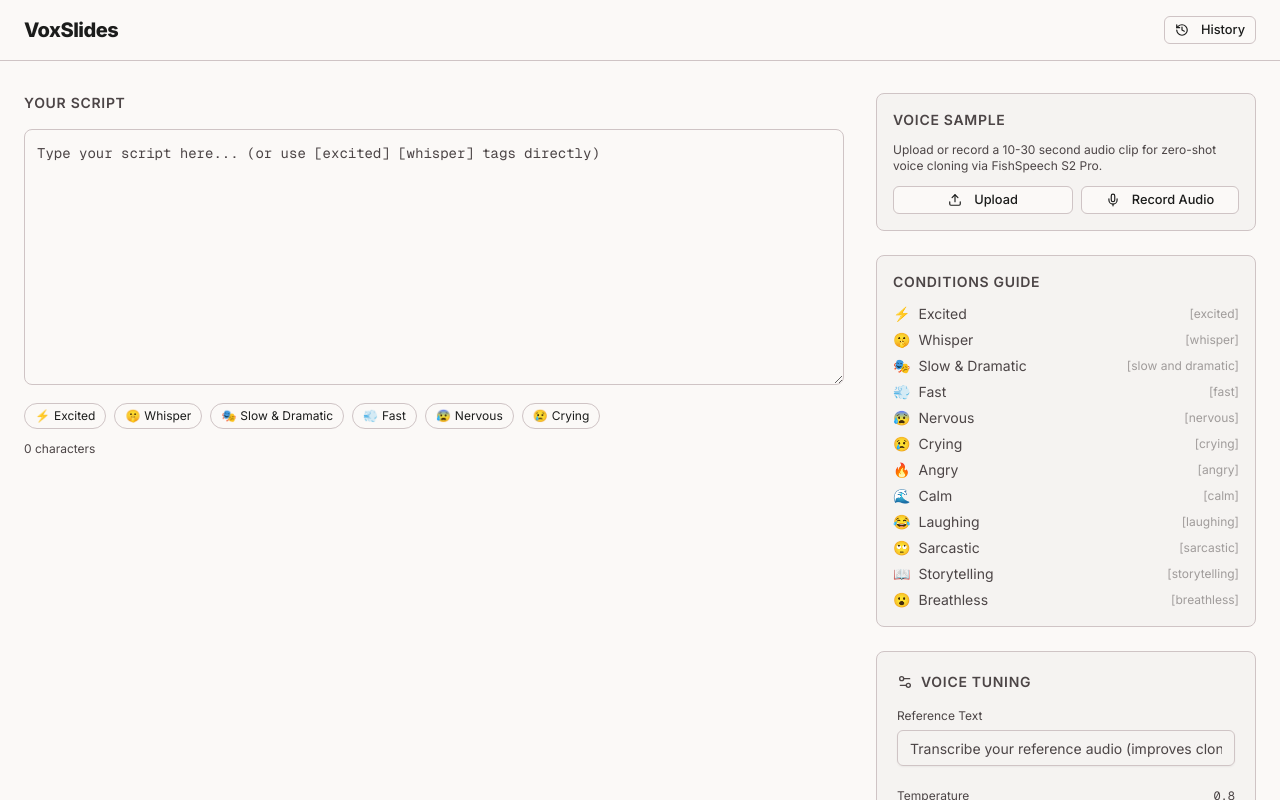
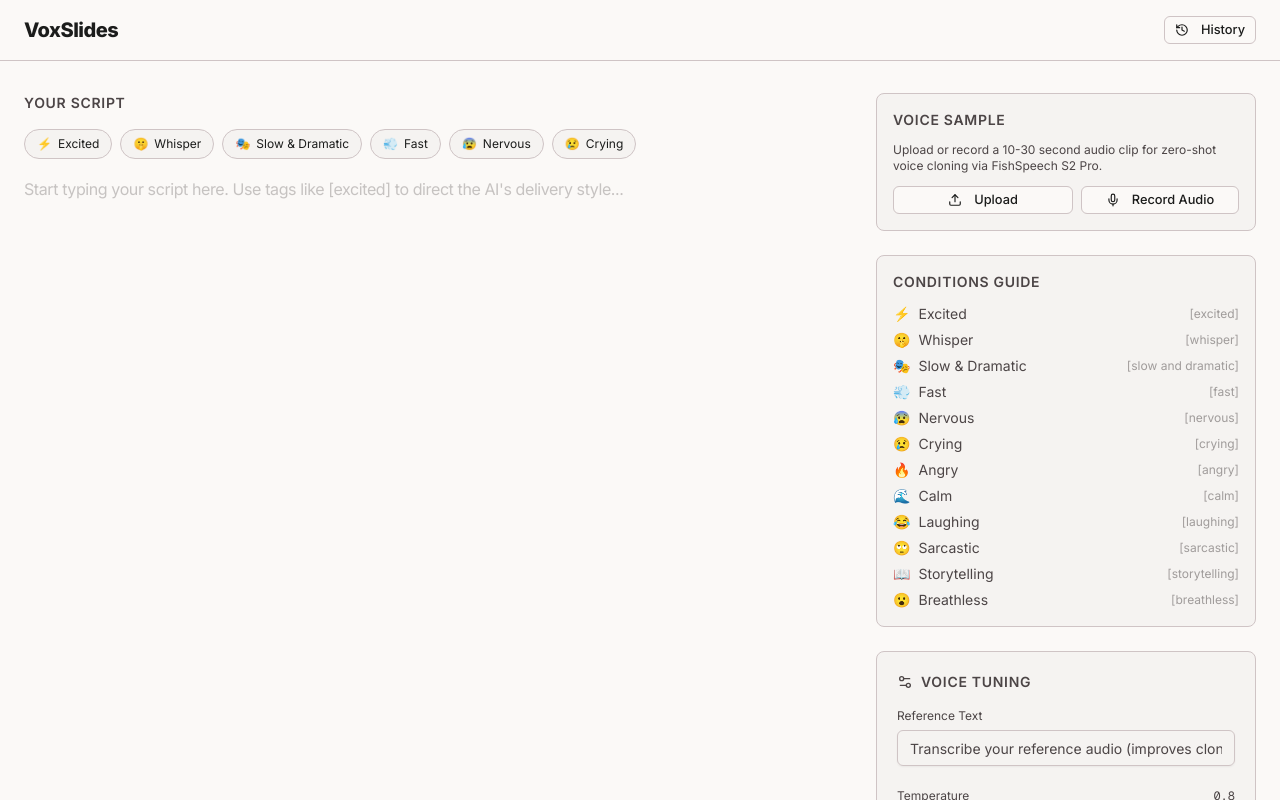
Before and after one commit to acrticsludge/VoxSlides, a Next.js app in the folder frontend/: page / in a window 1280 px wide. Shown: the top 800 px of the page. Built offline with nearby package versions, Linux system fonts and the light colour scheme.

Commit message:
style: rewrite SlotEditor with Figma styling

```diff
--- a/frontend/components/slot-editor/SlotEditor.tsx
+++ b/frontend/components/slot-editor/SlotEditor.tsx
@@ -5,7 +5,7 @@ import type { Slot } from "@/types";
 import { PRESET_CONDITIONS } from "@/lib/conditions";
 import { SlotChip } from "./SlotChip";
 import { SlotPicker } from "./SlotPicker";
-import { compileScript } from "./compileScript";
+import { compileScript, processTags } from "./compileScript";
 
 interface SlotEditorProps {
   text: string;
@@ -14,41 +14,6 @@ interface SlotEditorProps {
   onTextChange: (text: string) => void;
   onSlotsChange: (slots: Slot[]) => void;
   onCompiledChange: (compiled: string) => void;
-}
-
-/** Extract [tag] patterns from raw text, strip them, return clean text + auto slots */
-function processTags(rawText: string): { cleanText: string; autoSlots: Omit<Slot, "id">[] } {
-  const tagRegex = /\[([^\]]+)\]/g;
-  const tags: { raw: string; condition: string; index: number }[] = [];
-  let match: RegExpExecArray | null;
-
-  while ((match = tagRegex.exec(rawText)) !== null) {
-    tags.push({
-      raw: match[0],
-      condition: match[1].toLowerCase().trim(),
-      index: match.index,
-    });
-  }
-
-  if (tags.length === 0) return { cleanText: rawText, autoSlots: [] };
-
-  // Build clean text by removing tags, and calculate adjusted positions
-  let cleanText = rawText;
-  const autoSlots: Omit<Slot, "id">[] = [];
-  let removedChars = 0;
-
-  for (const tag of tags) {
-    const adjustedPos = tag.index - removedChars;
-    autoSlots.push({
-      position: adjustedPos,
-      condition: tag.condition,
-      isCustom: !PRESET_CONDITIONS.some((p) => p.value === tag.condition),
-    });
-    cleanText = cleanText.slice(0, adjustedPos) + cleanText.slice(adjustedPos + tag.raw.length);
-    removedChars += tag.raw.length;
-  }
-
-  return { cleanText, autoSlots };
 }
 
 export function SlotEditor({
@@ -61,7 +26,6 @@ export function SlotEditor({
   const textareaRef = useRef<HTMLTextAreaElement>(null);
   const [cursorPos, setCursorPos] = useState(0);
   const [pickerOpen, setPickerOpen] = useState(false);
-  // Track auto-generated slot ids so we can differentiate from manual
   const autoSlotIdsRef = useRef<Set<string>>(new Set());
 
   const syncCursor = useCallback(() => {
@@ -75,10 +39,8 @@ export function SlotEditor({
       const rawText = e.target.value;
       const selStart = e.target.selectionStart;
 
-      // Process [tag] patterns in the raw input
       const { cleanText, autoSlots } = processTags(rawText);
 
-      // Calculate cursor position: how many chars were removed BEFORE the cursor
       let removedBeforeCursor = 0;
       const tagRegex = /\[([^\]]+)\]/g;
       let m: RegExpExecArray | null;
@@ -91,7 +53,6 @@ export function SlotEditor({
       const newCursorPos = selStart - removedBeforeCursor;
 
       if (autoSlots.length > 0) {
-        // Replace all slots with auto-detected ones
         const newSlots = autoSlots.map((s) => {
           const id = crypto.randomUUID();
           return { ...s, id };
@@ -103,7 +64,6 @@ export function SlotEditor({
         const compiled = compileScript(cleanText, newSlots);
         onCompiledChange(compiled);
 
-        // Restore cursor position
         requestAnimationFrame(() => {
           if (textareaRef.current) {
             textareaRef.current.focus();
@@ -157,64 +117,74 @@ export function SlotEditor({
     [slots, text, onSlotsChange, onCompiledChange]
   );
 
+  const quickInsert = useCallback(
+    (value: string) => {
+      const tagText = `[${value}] `;
+      const newRawText = text + tagText;
+      onTextChange(newRawText);
+
+      const { cleanText, autoSlots } = processTags(newRawText);
+      if (autoSlots.length > 0) {
+        const newSlots = autoSlots.map((s) => ({
+          ...s,
+          id: crypto.randomUUID(),
+        }));
+        onSlotsChange(newSlots);
+        const compiled = compileScript(cleanText, newSlots);
+        onCompiledChange(compiled);
+      } else {
+        const compiled = compileScript(newRawText, slots);
+        onCompiledChange(compiled);
+      }
+    },
+    [text, slots, onTextChange, onSlotsChange, onCompiledChange]
+  );
+
   const quickPresets = PRESET_CONDITIONS.slice(0, 6);
 
   return (
-    <div className="space-y-3">
-      <textarea
-        ref={textareaRef}
-        data-testid="textarea"
-        value={text}
-        onChange={handleTextChange}
-        onKeyUp={syncCursor}
-        onClick={syncCursor}
-        onMouseUp={syncCursor}
-        placeholder="Type your script here... (or use [excited] [whisper] tags directly)"
-        className={`
-          w-full h-64 p-3 font-mono text-sm leading-relaxed
-          bg-transparent border border-border rounded-lg
-          text-foreground caret-amber-400
-          placeholder:text-muted-foreground resize-y
-          focus:outline-none focus:shadow-[0_0_0_1px_var(--accent)]
-        `}
-        style={{ fontFamily: "var(--font-mono)" }}
-      />
-
+    <div className="flex flex-col flex-1">
       {/* Active conditions bar */}
       {slots.length > 0 && (
-        <div className="flex items-center gap-2 flex-wrap">
-          <span className="text-xs text-muted-foreground font-medium">Active:</span>
+        <div className="flex items-center gap-2 flex-wrap mb-4">
           {slots.map((slot) => (
             <SlotChip key={slot.id} slot={slot} onRemove={removeSlot} />
           ))}
         </div>
       )}
 
-      {/* Quick-insert pills + add button */}
-      <div className="flex items-center gap-2 flex-wrap">
+      {/* Quick-insert pills */}
+      <div className="flex items-center gap-2 flex-wrap mb-4">
         {quickPresets.map((preset) => (
           <button
             key={preset.value}
-            onClick={() => addSlot(preset.value, false)}
-            className="flex items-center gap-1 px-2.5 py-1 rounded-full text-xs border border-border bg-white/[0.03] hover:bg-white/[0.07] transition-colors"
+            onClick={() => quickInsert(preset.value)}
+            className="flex items-center gap-1.5 px-3 py-1.5 rounded-full bg-surface-container-low border border-outline-variant font-label-mono text-xs text-on-surface hover:border-primary transition-colors"
           >
             <span>{preset.emoji}</span>
             <span>{preset.label}</span>
           </button>
         ))}
         <SlotPicker onSelect={addSlot} open={pickerOpen} onOpenChange={setPickerOpen}>
-          <button
-            data-testid="add-slot-btn"
-            className="flex items-center gap-1 px-2.5 py-1 rounded-full text-xs border border-dashed border-muted-foreground/50 text-muted-foreground hover:text-foreground hover:border-foreground/50 transition-colors"
-          >
-            <span>+</span>
+          <button className="flex items-center gap-1 px-3 py-1.5 rounded-full border border-dashed border-outline text-on-surface-variant hover:text-primary hover:border-primary transition-colors text-xs">
+            <span className="material-symbols-outlined text-[16px]">add</span>
             <span>Condition</span>
           </button>
         </SlotPicker>
       </div>
 
-      <div className="text-xs text-muted-foreground">
-        {text.length} characters
+      {/* Textarea */}
+      <div className="flex-1 flex flex-col">
+        <textarea
+          ref={textareaRef}
+          value={text}
+          onChange={handleTextChange}
+          onKeyUp={syncCursor}
+          onClick={syncCursor}
+          onMouseUp={syncCursor}
+          placeholder="Start typing your script here. Use tags like [excited] to direct the AI's delivery style..."
+          className="w-full flex-1 border-none focus:ring-0 p-0 text-[16px] leading-[1.8] bg-transparent resize-none placeholder:text-on-surface-variant/30 tracking-tight text-on-surface min-h-[200px]"
+        />
       </div>
     </div>
   );
```
